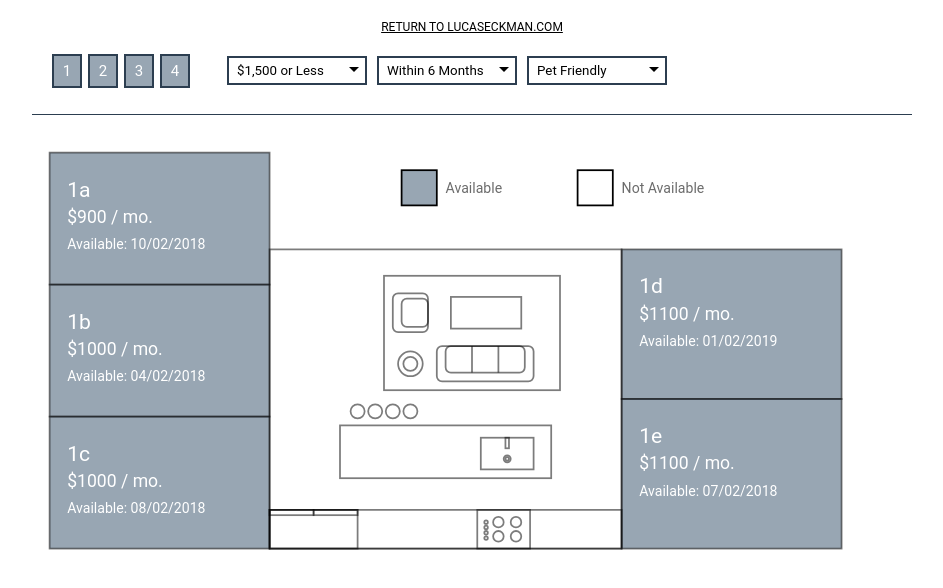
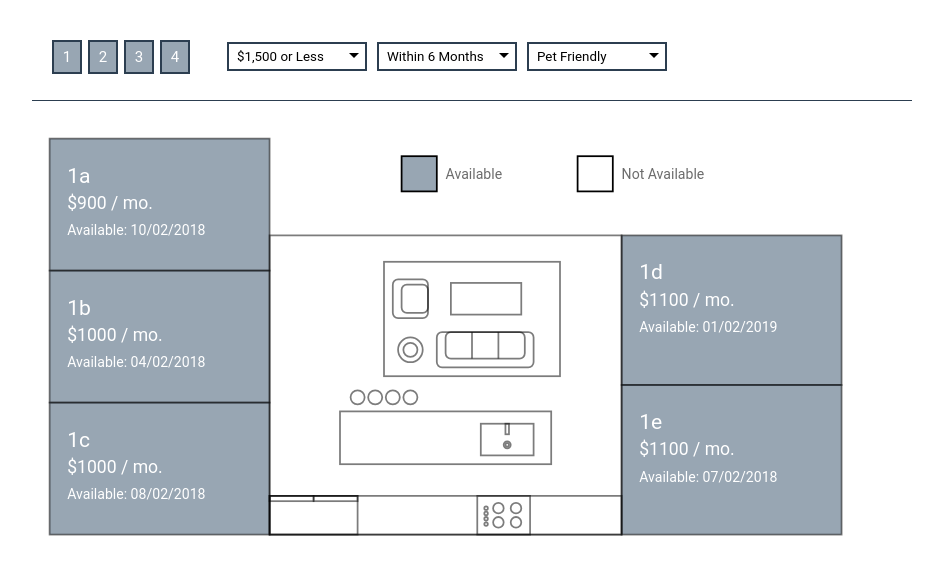
Before and after one commit to eckmLJE/room-seek-v2-fe, a React (Create React App) app: page / in a window 1280 px wide. Shown: the top 588 px of the page, without its empty margins (168-1111 px from the left). Built offline with nearby package versions, Linux system fonts and the light colour scheme; the HTML template or start-up script is replaced by a standard one.

Commit message:
removed link home

```diff
--- a/src/components/Header.js
+++ b/src/components/Header.js
@@ -5,7 +5,7 @@ const Header = () => {
   return (
     <div className="header">
       <div className="home-link">
-        <a href="http://www.lucaseckman.com">RETURN TO LUCASECKMAN.COM</a>
+        {/* <a href="http://www.lucaseckman.com">RETURN TO LUCASECKMAN.COM</a> */}
       </div>
     </div>
   );
```
